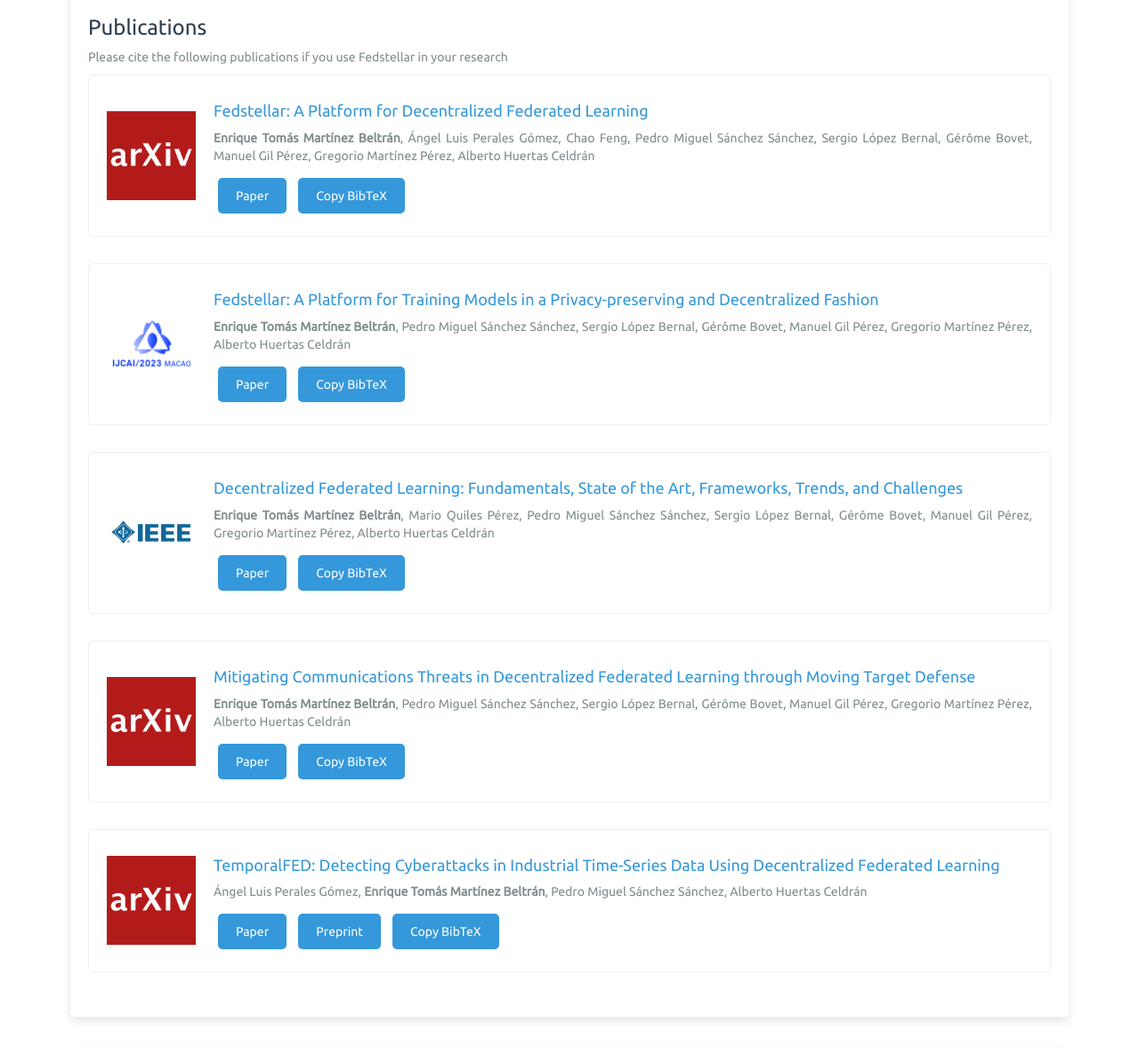
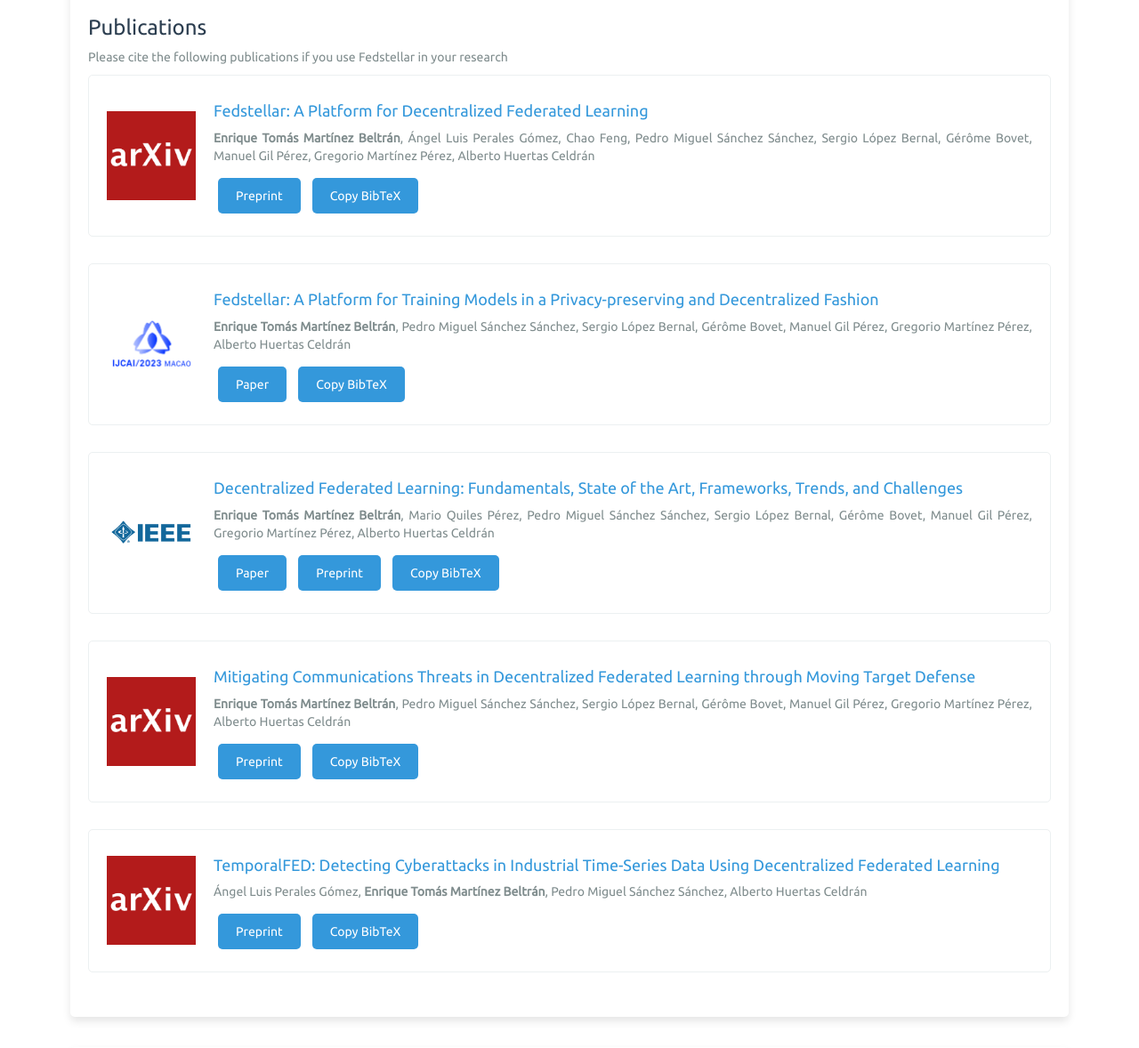
Before and after one commit to inpprenable/fedstellar, a Flask app: page / in a window 1280 px wide. Shown: the part 955-2133 px from the top of the page at 89% size. Run offline with Flask 2, Linux system fonts and the light colour scheme; some libraries are stand-ins or nearby versions.

Commit message:
Update index.html

```diff
--- a/fedstellar/webserver/templates/index.html
+++ b/fedstellar/webserver/templates/index.html
@@ -52,7 +52,7 @@
         <div class="publication-info">
             <h4><a href="https://arxiv.org/abs/2306.09750">Fedstellar: A Platform for Decentralized Federated Learning</a></h4>
             <p><b>Enrique Tomás Martínez Beltrán</b>, Ángel Luis Perales Gómez, Chao Feng, Pedro Miguel Sánchez Sánchez, Sergio López Bernal, Gérôme Bovet, Manuel Gil Pérez, Gregorio Martínez Pérez, Alberto Huertas Celdrán</p>
-            <button class="bibtex-button" onclick="window.open('https://arxiv.org/abs/2306.09750')">Paper</button>
+            <button class="bibtex-button" onclick="window.open('https://arxiv.org/abs/2306.09750')">Preprint</button>
             <button class="bibtex-button" onclick="copyToClipboard('bibtex1')">Copy BibTeX</button>
             <div id="bibtex1" style="display: none;">
                 {% raw %}
@@ -114,7 +114,8 @@
         <div class="publication-info">
             <h4><a href="https://arxiv.org/abs/2211.08413">Decentralized Federated Learning: Fundamentals, State of the Art, Frameworks, Trends, and Challenges</a></h4>
             <p><b>Enrique Tomás Martínez Beltrán</b>, Mario Quiles Pérez, Pedro Miguel Sánchez Sánchez, Sergio López Bernal, Gérôme Bovet, Manuel Gil Pérez, Gregorio Martínez Pérez, Alberto Huertas Celdrán</p>
-            <button class="bibtex-button" onclick="window.open('https://arxiv.org/abs/2211.08413')">Paper</button>
+            <button class="bibtex-button" onclick="window.open('https://doi.org/10.1109/COMST.2023.3315746')">Paper</button>
+            <button class="bibtex-button" onclick="window.open('https://arxiv.org/abs/2211.08413')">Preprint</button>
             <button class="bibtex-button" onclick="copyToClipboard('bibtex3')">Copy BibTeX</button>
             <div id="bibtex3" style="display: none;">
                 {% raw %}
@@ -147,7 +148,7 @@
         <div class="publication-info">
             <h4><a href="https://arxiv.org/abs/2307.11730">Mitigating Communications Threats in Decentralized Federated Learning through Moving Target Defense</a></h4>
             <p><b>Enrique Tomás Martínez Beltrán</b>, Pedro Miguel Sánchez Sánchez, Sergio López Bernal, Gérôme Bovet, Manuel Gil Pérez, Gregorio Martínez Pérez, Alberto Huertas Celdrán</p>
-            <button class="bibtex-button" onclick="window.open('https://arxiv.org/abs/2307.11730')">Paper</button>
+            <button class="bibtex-button" onclick="window.open('https://arxiv.org/abs/2307.11730')">Preprint</button>
             <button class="bibtex-button" onclick="copyToClipboard('bibtex4')">Copy BibTeX</button>
             <div id="bibtex4" style="display: none;">
                 {% raw %}
@@ -177,7 +178,6 @@
         <div class="publication-info">
             <h4><a href="https://arxiv.org/abs/2308.03554">TemporalFED: Detecting Cyberattacks in Industrial Time-Series Data Using Decentralized Federated Learning</a></h4>
             <p>Ángel Luis Perales Gómez, <b>Enrique Tomás Martínez Beltrán</b>, Pedro Miguel Sánchez Sánchez, Alberto Huertas Celdrán</p>
-            <button class="bibtex-button" onclick="window.open('https://doi.org/10.1109/COMST.2023.3315746')">Paper</button>
             <button class="bibtex-button" onclick="window.open('https://arxiv.org/abs/2308.03554')">Preprint</button>
             <button class="bibtex-button" onclick="copyToClipboard('bibtex5')">Copy BibTeX</button>
             <div id="bibtex5" style="display: none;">
```
